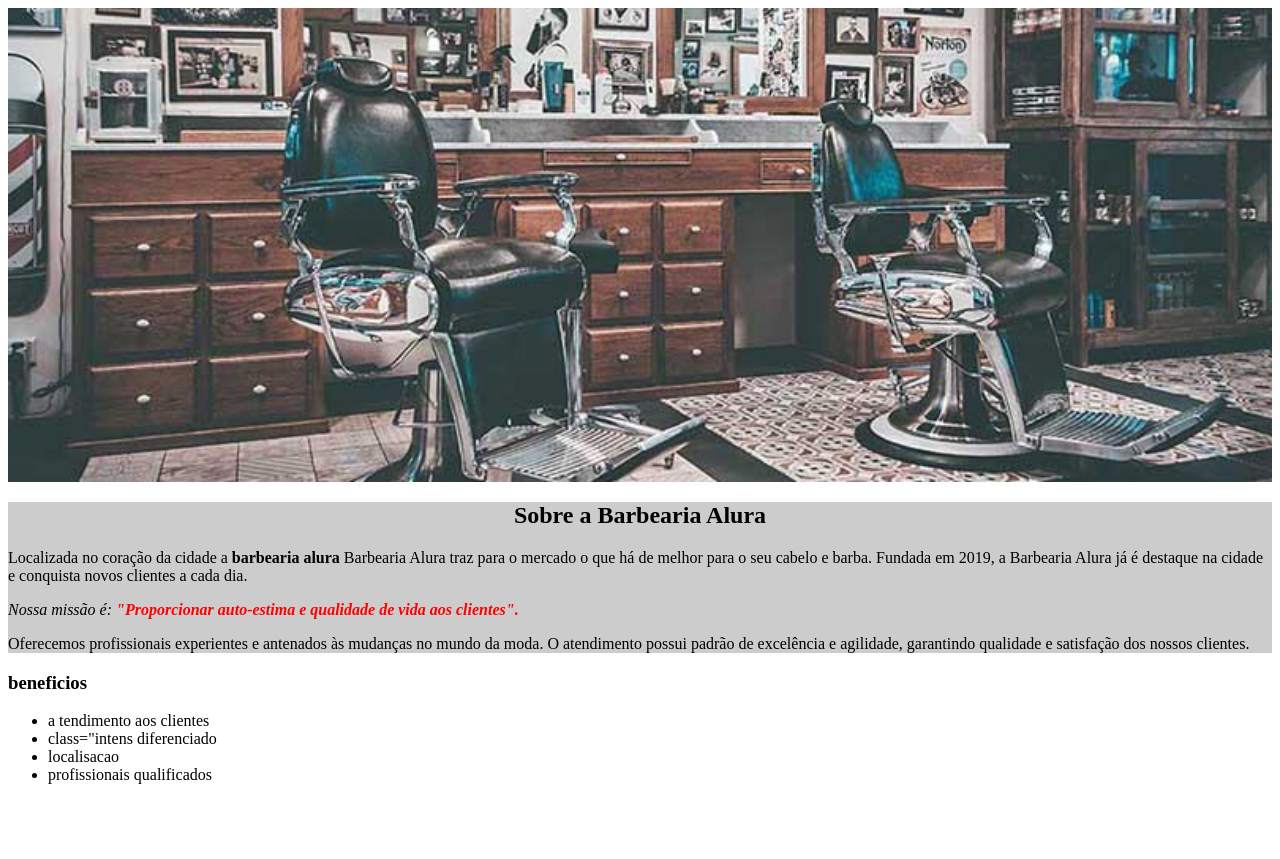
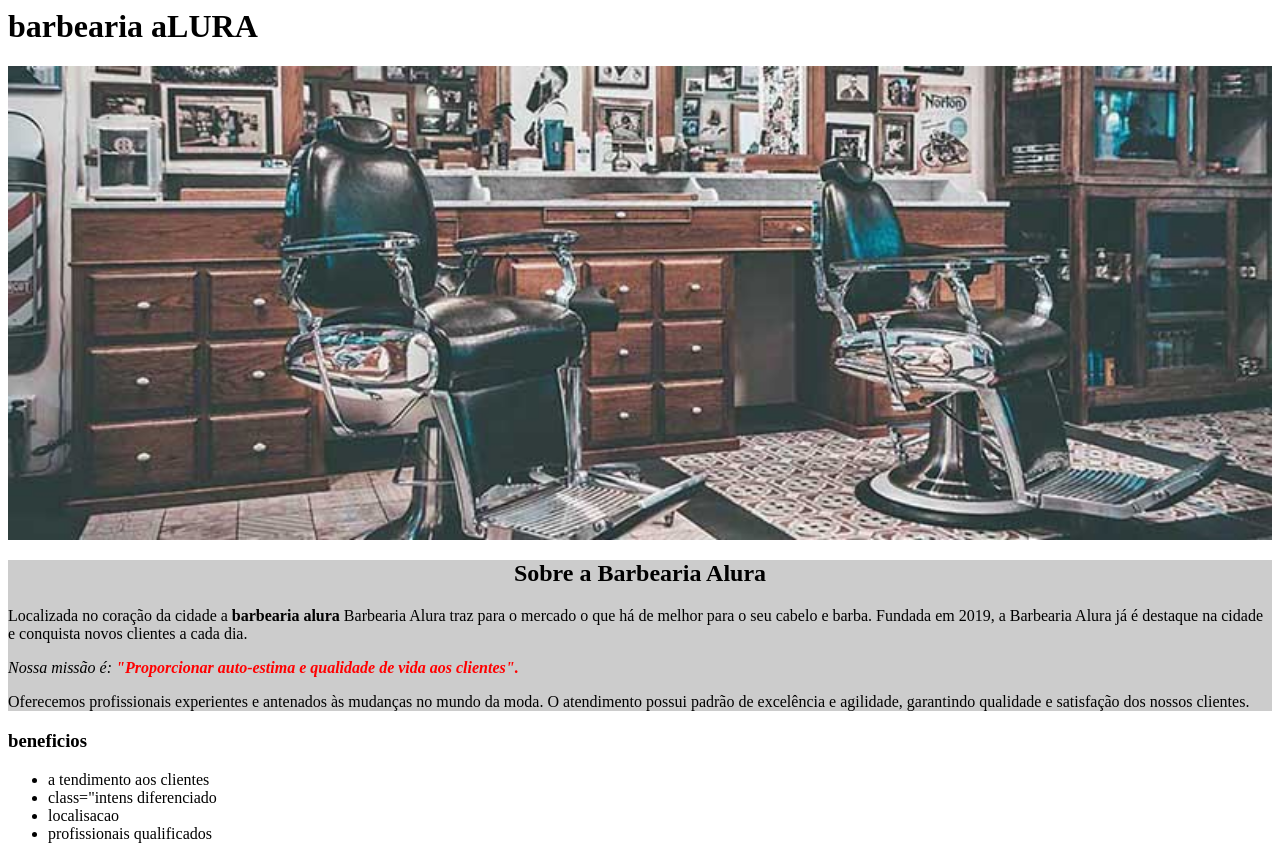
Before and after one commit to davimussato/html5-part1-, a plain HTML site: page index.html in a window 1280 px wide. Before the commit the page ends 800 px from the top, so only its background shows below. Drawn offline with Linux system fonts and the light colour scheme.

Commit message:
Add files via upload

```diff
--- a/index.html
+++ b/index.html
@@ -10,6 +10,10 @@
 </head>
 
 <body>
+    <header>
+        <h1 class="titulo-principal">barbearia aLURA</h1>
+
+    </header>
     <img id="banner" src="banner.jpg" >
 
     <div class="principal">
```
Also changed, not shown: beneficios.jpg (added).
